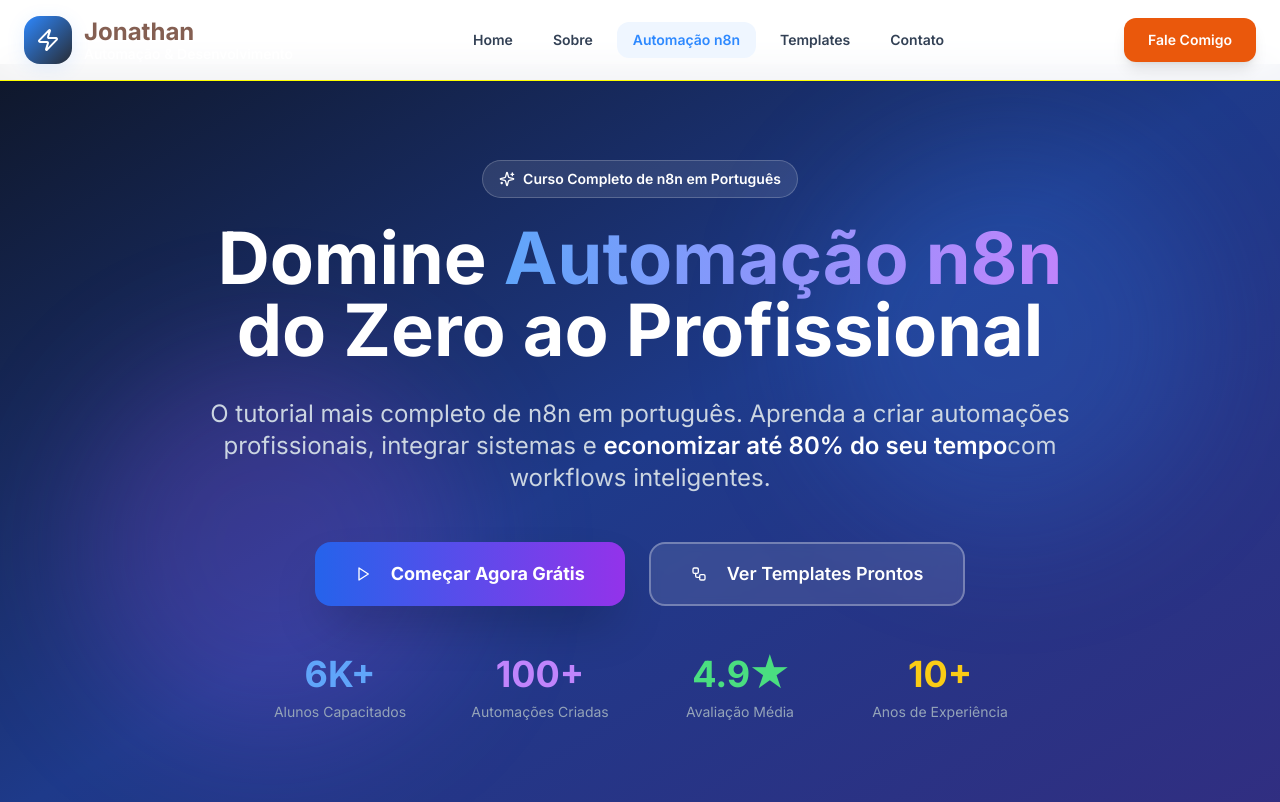
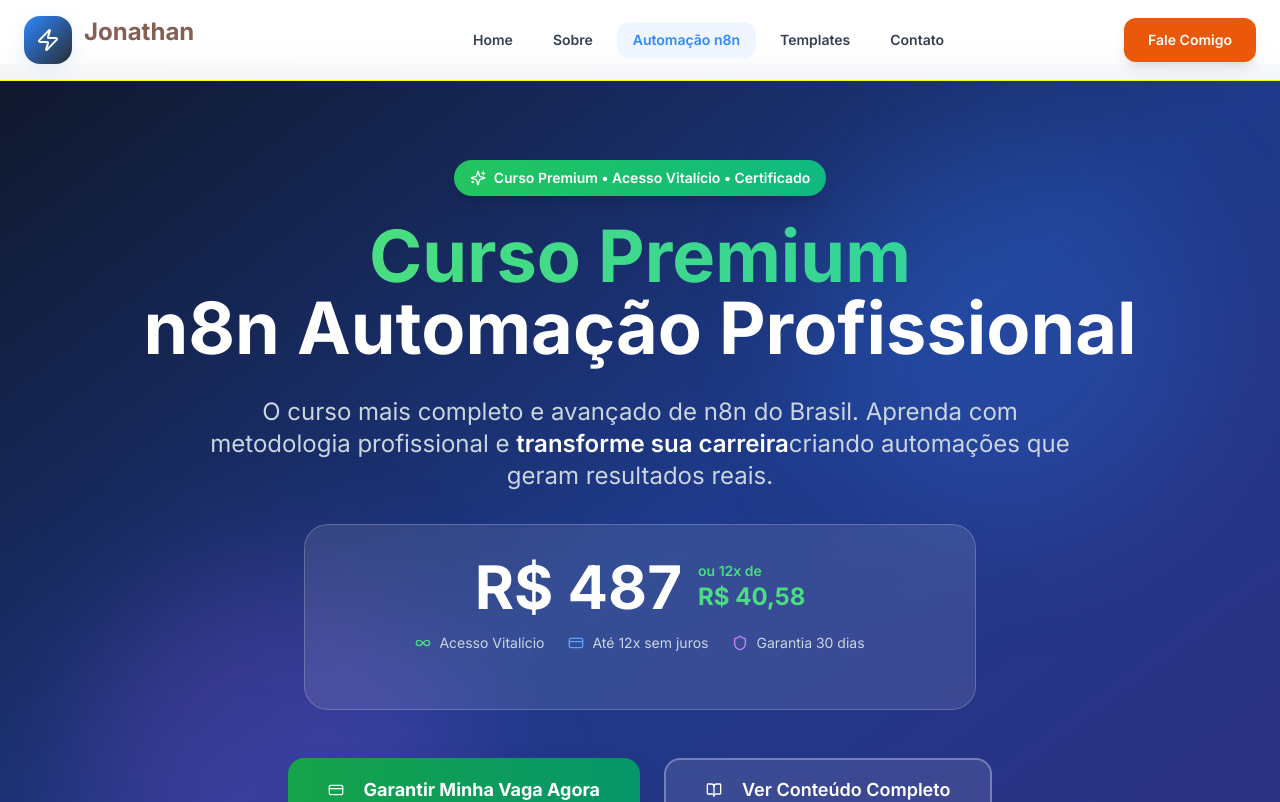
Before and after one commit to jonathandacruz/jonathancruz-automation-hub, a React (Vite) app: page /automacao-n8n in a window 1280 px wide. Shown: the top 802 px of the page. Built offline with nearby package versions, Linux system fonts and the light colour scheme.

Commit message:
Update automacao-n8n page
Updated the automacao-n8n page with course details: price (487), payment link (https://pay.hotmart.com/J101368751T), installment options (up to 12 times), and lifetime access.

```diff
--- a/src/pages/AutomacaoN8n.tsx
+++ b/src/pages/AutomacaoN8n.tsx
@@ -1,7 +1,7 @@
 import { Button } from "@/components/ui/button";
 import { Card, CardContent, CardDescription, CardHeader, CardTitle } from "@/components/ui/card";
 import { Badge } from "@/components/ui/badge";
-import { CheckCircle, Zap, Clock, TrendingUp, ArrowRight, Play, BookOpen, Users, Award, Star, Workflow, Code, Database, ChevronRight, Target, Sparkles } from "lucide-react";
+import { CheckCircle, Zap, Clock, TrendingUp, ArrowRight, Play, BookOpen, Users, Award, Star, Workflow, Code, Database, ChevronRight, Target, Sparkles, CreditCard, Shield, Infinity } from "lucide-react";
 import { Link } from "react-router-dom";
 
 const AutomacaoN8n = () => {
@@ -135,51 +135,84 @@ const AutomacaoN8n = () => {
 
         <div className="container mx-auto text-center relative z-10">
           <div className="animate-fade-in">
-            <Badge className="mb-6 px-4 py-2 bg-white/10 text-white border-white/20 text-sm font-semibold">
+            <Badge className="mb-6 px-4 py-2 bg-gradient-to-r from-green-500 to-emerald-500 text-white border-0 text-sm font-semibold shadow-lg">
               <Sparkles className="w-4 h-4 mr-2" />
-              Curso Completo de n8n em Português
+              Curso Premium • Acesso Vitalício • Certificado
             </Badge>
 
             <h1 className="text-5xl lg:text-7xl font-bold mb-8 leading-tight">
-              Domine <span className="bg-gradient-to-r from-blue-400 to-purple-400 bg-clip-text text-transparent">Automação n8n</span>
-              <br />do Zero ao Profissional
+              <span className="bg-gradient-to-r from-green-400 to-emerald-400 bg-clip-text text-transparent">Curso Premium</span>
+              <br />n8n Automação Profissional
             </h1>
 
-            <p className="text-xl lg:text-2xl text-slate-300 max-w-4xl mx-auto mb-12 leading-relaxed">
-              O tutorial mais completo de n8n em português. Aprenda a criar automações profissionais,
-              integrar sistemas e <span className="text-white font-semibold">economizar até 80% do seu tempo</span>
-              com workflows inteligentes.
+            <p className="text-xl lg:text-2xl text-slate-300 max-w-4xl mx-auto mb-8 leading-relaxed">
+              O curso mais completo e avançado de n8n do Brasil. Aprenda com metodologia profissional
+              e <span className="text-white font-semibold">transforme sua carreira</span>
+              criando automações que geram resultados reais.
             </p>
 
+            {/* Pricing Hero */}
+            <div className="bg-white/10 backdrop-blur-md rounded-3xl p-8 max-w-2xl mx-auto mb-12 border border-white/20">
+              <div className="flex items-center justify-center space-x-4 mb-4">
+                <div className="text-4xl lg:text-6xl font-bold text-white">R$ 487</div>
+                <div className="text-left">
+                  <div className="text-green-400 font-semibold text-sm">ou 12x de</div>
+                  <div className="text-2xl font-bold text-green-400">R$ 40,58</div>
+                </div>
+              </div>
+              <div className="flex justify-center space-x-6 text-sm text-slate-300 mb-6">
+                <div className="flex items-center space-x-2">
+                  <Infinity className="w-4 h-4 text-green-400" />
+                  <span>Acesso Vitalício</span>
+                </div>
+                <div className="flex items-center space-x-2">
+                  <CreditCard className="w-4 h-4 text-blue-400" />
+                  <span>Até 12x sem juros</span>
+                </div>
+                <div className="flex items-center space-x-2">
+                  <Shield className="w-4 h-4 text-purple-400" />
+                  <span>Garantia 30 dias</span>
+                </div>
+              </div>
+            </div>
+
             <div className="flex flex-col sm:flex-row gap-6 justify-center mb-12">
-              <Button className="bg-gradient-to-r from-blue-600 to-purple-600 hover:from-blue-700 hover:to-purple-700 text-white font-bold text-lg px-10 py-4 h-auto rounded-2xl shadow-2xl hover:scale-105 transition-all duration-300">
-                <Play className="mr-3 h-6 w-6" />
-                Começar Agora Grátis
+              <Button className="bg-gradient-to-r from-green-600 to-emerald-600 hover:from-green-700 hover:to-emerald-700 text-white font-bold text-lg px-10 py-4 h-auto rounded-2xl shadow-2xl hover:scale-105 transition-all duration-300" asChild>
+                <a
+                  href="https://pay.hotmart.com/J101368751T"
+                  target="_blank"
+                  rel="noopener noreferrer"
+                >
+                  <CreditCard className="mr-3 h-6 w-6" />
+                  Garantir Minha Vaga Agora
+                </a>
               </Button>
 
-              <Button className="bg-white/10 backdrop-blur-sm border-2 border-white/30 text-white hover:bg-white/20 font-semibold text-lg px-10 py-4 h-auto rounded-2xl hover:scale-105 transition-all duration-300">
-                <Workflow className="mr-3 h-6 w-6" />
-                Ver Templates Prontos
+              <Button className="bg-white/10 backdrop-blur-sm border-2 border-white/30 text-white hover:bg-white/20 font-semibold text-lg px-10 py-4 h-auto rounded-2xl hover:scale-105 transition-all duration-300" asChild>
+                <a href="#modulos">
+                  <BookOpen className="mr-3 h-6 w-6" />
+                  Ver Conteúdo Completo
+                </a>
               </Button>
             </div>
 
-            {/* Social Proof */}
-            <div className="grid grid-cols-2 md:grid-cols-4 gap-8 max-w-3xl mx-auto">
+            {/* Social Proof + ROI */}
+            <div className="grid grid-cols-2 md:grid-cols-4 gap-8 max-w-4xl mx-auto">
+              <div className="text-center">
+                <div className="text-3xl lg:text-4xl font-bold text-green-400 mb-2">R$ 50K+</div>
+                <div className="text-sm text-slate-400">Economizado pelos alunos</div>
+              </div>
               <div className="text-center">
                 <div className="text-3xl lg:text-4xl font-bold text-blue-400 mb-2">6K+</div>
-                <div className="text-sm text-slate-400">Alunos Capacitados</div>
+                <div className="text-sm text-slate-400">Alunos Satisfeitos</div>
               </div>
               <div className="text-center">
-                <div className="text-3xl lg:text-4xl font-bold text-purple-400 mb-2">100+</div>
-                <div className="text-sm text-slate-400">Automações Criadas</div>
+                <div className="text-3xl lg:text-4xl font-bold text-purple-400 mb-2">4.9★</div>
+                <div className="text-sm text-slate-400">Nota Média</div>
               </div>
               <div className="text-center">
-                <div className="text-3xl lg:text-4xl font-bold text-green-400 mb-2">4.9★</div>
-                <div className="text-sm text-slate-400">Avaliação Média</div>
-              </div>
-              <div className="text-center">
-                <div className="text-3xl lg:text-4xl font-bold text-yellow-400 mb-2">10+</div>
-                <div className="text-sm text-slate-400">Anos de Experiência</div>
+                <div className="text-3xl lg:text-4xl font-bold text-yellow-400 mb-2">30 dias</div>
+                <div className="text-sm text-slate-400">Garantia Total</div>
               </div>
             </div>
           </div>
@@ -316,32 +349,36 @@ const AutomacaoN8n = () => {
       </section>
 
       {/* Curso Módulos Modernizado */}
-      <section className="py-24 px-4 lg:px-6 bg-white">
+      <section id="modulos" className="py-24 px-4 lg:px-6 bg-white">
         <div className="container mx-auto">
           <div className="text-center mb-20">
-            <Badge className="mb-4 px-3 py-1 bg-purple-100 text-purple-800 border-purple-200">
+            <Badge className="mb-4 px-3 py-1 bg-green-100 text-green-800 border-green-200">
               <BookOpen className="w-4 h-4 mr-2" />
-              Curso Estruturado
+              Conteúdo Premium Exclusivo
             </Badge>
             <h2 className="text-4xl lg:text-5xl font-bold text-slate-900 mb-6">
-              Curso n8n Fundamentos
+              O que está incluído no curso
             </h2>
             <p className="text-xl text-slate-600 max-w-3xl mx-auto mb-8">
-              Do básico ao avançado: 6+ horas de conteúdo prático e projetos reais
+              6+ horas de conteúdo premium com metodologia profissional e projetos práticos
             </p>
 
-            <div className="flex justify-center gap-12 text-sm text-slate-600 mb-8">
+            <div className="flex justify-center gap-12 text-sm text-slate-600 mb-12">
               <div className="flex items-center space-x-2">
-                <Clock className="h-5 w-5 text-blue-500" />
+                <Clock className="h-5 w-5 text-green-500" />
                 <span className="font-medium">6+ horas de conteúdo</span>
               </div>
               <div className="flex items-center space-x-2">
-                <Users className="h-5 w-5 text-green-500" />
+                <Users className="h-5 w-5 text-blue-500" />
                 <span className="font-medium">6 módulos práticos</span>
               </div>
               <div className="flex items-center space-x-2">
-                <Award className="h-5 w-5 text-purple-500" />
-                <span className="font-medium">Projetos reais</span>
+                <Infinity className="h-5 w-5 text-purple-500" />
+                <span className="font-medium">Acesso vitalício</span>
+              </div>
+              <div className="flex items-center space-x-2">
+                <Award className="h-5 w-5 text-orange-500" />
+                <span className="font-medium">Certificado de conclusão</span>
               </div>
             </div>
           </div>
@@ -391,18 +428,28 @@ const AutomacaoN8n = () => {
           </div>
 
           <div className="text-center mt-16">
-            <Button className="bg-gradient-to-r from-blue-600 to-purple-600 hover:from-blue-700 hover:to-purple-700 text-white font-bold text-lg px-10 py-4 h-auto rounded-2xl shadow-xl hover:scale-105 transition-all duration-300" asChild>
+            <div className="bg-gradient-to-r from-green-50 to-emerald-50 rounded-3xl p-8 max-w-2xl mx-auto mb-8 border border-green-200">
+              <div className="text-4xl font-bold text-green-600 mb-2">R$ 487</div>
+              <div className="text-slate-600 mb-4">ou 12x de R$ 40,58 sem juros</div>
+              <div className="flex justify-center space-x-6 text-sm text-slate-500">
+                <span>✅ Acesso Vitalício</span>
+                <span>✅ Certificado</span>
+                <span>✅ Garantia 30 dias</span>
+              </div>
+            </div>
+
+            <Button className="bg-gradient-to-r from-green-600 to-emerald-600 hover:from-green-700 hover:to-emerald-700 text-white font-bold text-lg px-10 py-4 h-auto rounded-2xl shadow-xl hover:scale-105 transition-all duration-300" asChild>
               <a
-                href="https://www.youtube.com/channel/UC3M_z-XMGTFMBbCjVLPKkUA"
+                href="https://pay.hotmart.com/J101368751T"
                 target="_blank"
                 rel="noopener noreferrer"
               >
-                <Play className="mr-3 h-6 w-6" />
-                Assistir Curso Completo Grátis
+                <CreditCard className="mr-3 h-6 w-6" />
+                Inscrever-se Agora
               </a>
             </Button>
             <p className="text-sm text-slate-500 mt-4 font-medium">
-              ✨ Curso completo disponível gratuitamente no YouTube
+              🔒 Pagamento 100% seguro via Hotmart • Garantia de 30 dias
             </p>
           </div>
         </div>
@@ -485,42 +532,53 @@ const AutomacaoN8n = () => {
         </div>
       </section>
 
-      {/* CTA Final Modernizada */}
-      <section className="py-24 px-4 lg:px-6 bg-gradient-to-br from-blue-600 via-purple-600 to-indigo-700 text-white relative overflow-hidden">
+      {/* CTA Final Premium */}
+      <section className="py-24 px-4 lg:px-6 bg-gradient-to-br from-green-600 via-emerald-600 to-teal-700 text-white relative overflow-hidden">
         <div className="absolute inset-0 bg-grid-white/[0.05] bg-[size:30px_30px]"></div>
         <div className="container mx-auto text-center relative z-10">
           <div className="max-w-4xl mx-auto">
             <Badge className="mb-6 px-4 py-2 bg-white/10 text-white border-white/20 text-sm font-semibold">
               <Star className="w-4 h-4 mr-2" />
-              Mais de 6.000 alunos já transformaram suas carreiras
+              Investimento que se paga em 1 mês
             </Badge>
 
             <h2 className="text-4xl lg:text-6xl font-bold mb-8 leading-tight">
-              Pronto para se tornar um
-              <span className="bg-gradient-to-r from-yellow-300 to-orange-300 bg-clip-text text-transparent"> Expert em Automação</span>?
+              Transforme sua carreira com
+              <span className="bg-gradient-to-r from-yellow-300 to-orange-300 bg-clip-text text-transparent"> Automação Profissional</span>
             </h2>
 
-            <p className="text-xl lg:text-2xl text-slate-200 mb-12 leading-relaxed">
-              Junte-se ao curso mais completo de n8n em português e comece a automatizar
-              seus processos hoje mesmo. <span className="text-white font-semibold">100% gratuito!</span>
+            <p className="text-xl lg:text-2xl text-slate-200 mb-8 leading-relaxed">
+              Curso premium completo de n8n: da teoria à prática profissional.
+              <span className="text-white font-semibold">ROI garantido em 30 dias!</span>
             </p>
 
+            {/* Pricing CTA */}
+            <div className="bg-white/10 backdrop-blur-md rounded-3xl p-8 max-w-xl mx-auto mb-12 border border-white/20">
+              <div className="text-5xl font-bold text-white mb-2">R$ 487</div>
+              <div className="text-green-300 font-semibold mb-4">12x de R$ 40,58 sem juros</div>
+              <div className="flex justify-center space-x-4 text-sm text-slate-300 mb-6">
+                <span>🔥 Acesso Vitalício</span>
+                <span>📜 Certificado</span>
+                <span>🛡️ Garantia 30 dias</span>
+              </div>
+            </div>
+
             <div className="flex flex-col sm:flex-row gap-6 justify-center mb-12">
-              <Button className="bg-white text-slate-900 hover:bg-slate-100 font-bold text-lg px-10 py-4 h-auto rounded-2xl shadow-2xl hover:scale-105 transition-all duration-300" asChild>
+              <Button className="bg-white text-slate-900 hover:bg-slate-100 font-bold text-xl px-12 py-5 h-auto rounded-2xl shadow-2xl hover:scale-105 transition-all duration-300" asChild>
                 <a
-                  href="https://www.youtube.com/channel/UC3M_z-XMGTFMBbCjVLPKkUA"
+                  href="https://pay.hotmart.com/J101368751T"
                   target="_blank"
                   rel="noopener noreferrer"
                 >
-                  <Play className="mr-3 h-6 w-6" />
-                  Começar Agora Grátis
+                  <CreditCard className="mr-3 h-7 w-7" />
+                  Garantir Minha Vaga
                 </a>
               </Button>
 
-              <Button className="bg-transparent border-2 border-white/30 text-white hover:bg-white/10 font-semibold text-lg px-10 py-4 h-auto rounded-2xl hover:scale-105 transition-all duration-300" asChild>
+              <Button className="bg-transparent border-2 border-white/30 text-white hover:bg-white/10 font-semibold text-xl px-12 py-5 h-auto rounded-2xl hover:scale-105 transition-all duration-300" asChild>
                 <Link to="/contato">
                   Consultoria Personalizada
-                  <ArrowRight className="ml-3 h-6 w-6" />
+                  <ArrowRight className="ml-3 h-7 w-7" />
                 </Link>
               </Button>
             </div>
@@ -528,15 +586,15 @@ const AutomacaoN8n = () => {
             <div className="flex justify-center items-center space-x-8 text-slate-300 text-sm">
               <div className="flex items-center space-x-2">
                 <CheckCircle className="w-5 h-5 text-green-400" />
-                <span>100% Gratuito</span>
+                <span>Pagamento Seguro</span>
               </div>
               <div className="flex items-center space-x-2">
                 <CheckCircle className="w-5 h-5 text-blue-400" />
-                <span>6+ Horas de Conteúdo</span>
+                <span>Acesso Imediato</span>
               </div>
               <div className="flex items-center space-x-2">
                 <CheckCircle className="w-5 h-5 text-purple-400" />
-                <span>Projetos Práticos</span>
+                <span>Suporte Vitalício</span>
               </div>
             </div>
           </div>
```
